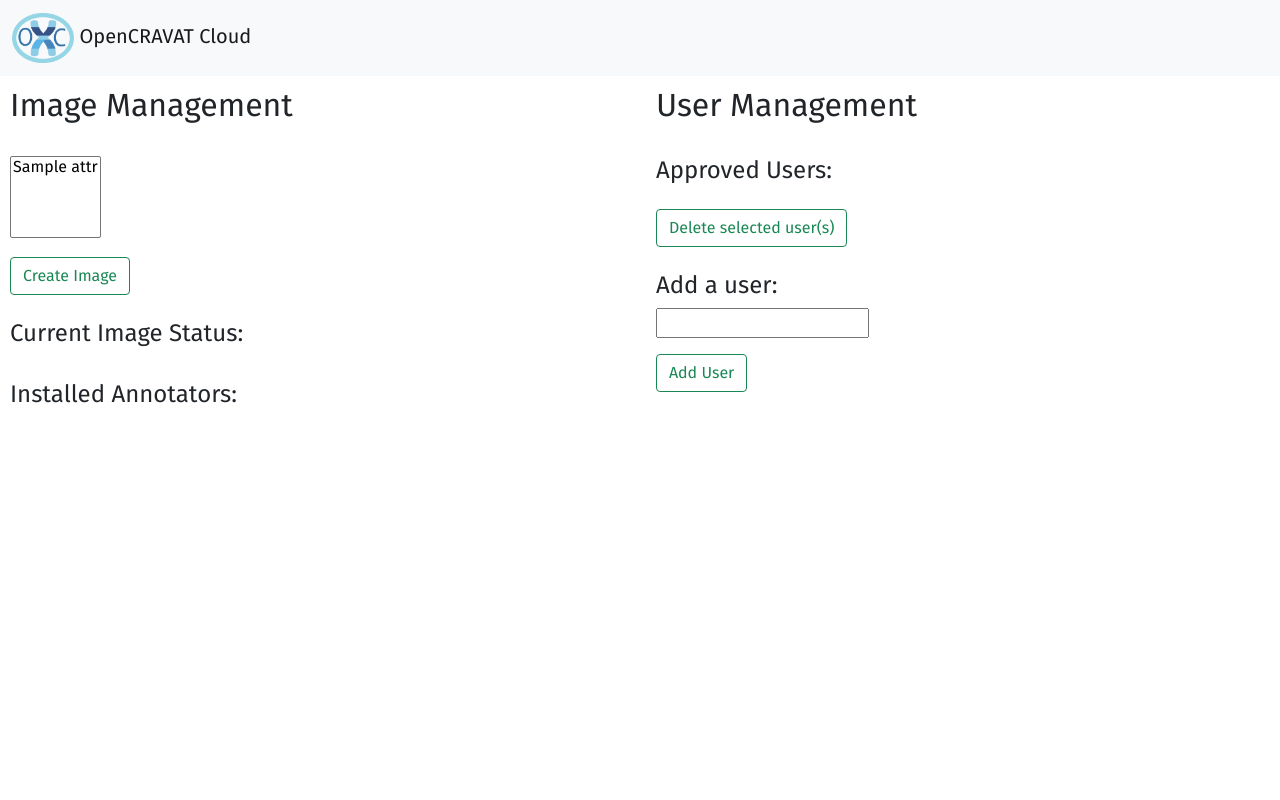
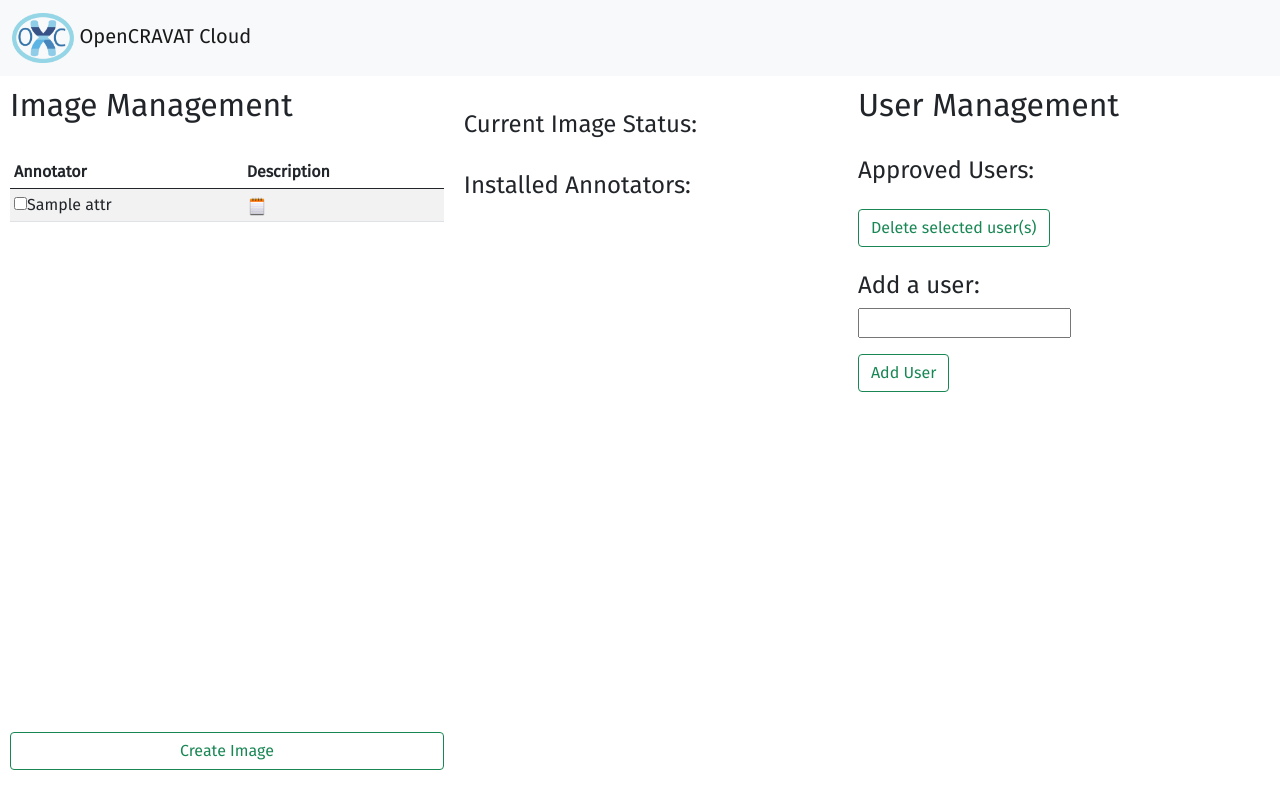
Before and after one commit to KarchinLab/open-cravat-cloudqueue, a Flask app: template app-engine/templates/admin.html in a window 1280 px wide. Run offline with Flask 2, Linux system fonts and the light colour scheme; the template is opened without the code that fills it: most values are stand-ins (such as "Sample title", 1, 10 or a date in 2020); some libraries are stand-ins or nearby versions.

Commit message:
View changes on admin page for descriptions

```diff
--- a/app-engine/static/admin.css
+++ b/app-engine/static/admin.css
@@ -8,9 +8,9 @@ body {
   display: grid;
   grid-gap: 10px;
   grid-template-areas:
-    'nav nav'
-    'image-div user-div';
-  grid-template-columns: auto auto;
+    'nav nav nav'
+    'image-div status-div user-div';
+  grid-template-columns: auto auto auto;
   grid-template-rows: auto 1fr;
   height: 100vh;
 }
@@ -24,7 +24,19 @@ body {
   padding-left: 10px;
 }
 
+#status-div {
+  grid-area: status-div;
+  padding-left: 10px;
+}
 #user-div {
   grid-area: user-div;
   padding-right: 10px;
 }
+#anno-info {
+  display: flex;
+  flex-direction: column;
+}
+#tablewrap {
+  height: 70vh;
+  overflow-y: scroll;
+}
--- a/app-engine/static/admin.js
+++ b/app-engine/static/admin.js
@@ -87,9 +87,22 @@ function loadApprovedUsers () {
 }
 
 
-$(()=>{
-  $("#createimage").click(()=>{
-    var msoutput = ($("#annotatms").val());
+//$(()=>{
+//  $("#createimage").click(()=>{
+//    var msoutput = [];
+//    $('[name="annotator"]:checked').each(function(checkbox) {msoutput.push(checkbox);});
+//    fetch('/show_selected', {
+//        method: 'POST',
+//        headers: {'Content-Type': 'application/json'},
+//        body: JSON.stringify({msoutput}),
+//   })
+//      .catch((error) => {console.error('Error:', error);
+//    });
+//    //$('#annotatms').val('');
+//  });
+//});
+function createImage() {
+    var msoutput = $('input[type="checkbox"][name="annotator"]:checked').map(function() { return this.value; }).get();
     fetch('/show_selected', {
         method: 'POST',
         headers: {'Content-Type': 'application/json'},
@@ -97,9 +110,8 @@ $(()=>{
     })
       .catch((error) => {console.error('Error:', error);
     });
-    $('#annotatms').val('');
-  });
-});
+    //$('#annotatms').val('');
+  }
 
 function addNewUser() {
   var newUser = document.getElementById("newUser").value;
--- a/app-engine/templates/admin.html
+++ b/app-engine/templates/admin.html
@@ -12,16 +12,33 @@
       <h2>Image Management</h2>
       <br>
       <div id="anno-info">
-        <form method="POST" action="SECONDHOLDER">
           {% if annolist %}
-            <select name="annotatms[]" id="annotatms" class="annotatms" multiple="multiple">
-              {% for attr in annolist %}
-                <option value={{attr}}>{{attr}}</option>
-              {% endfor %}
-            </select>
+	  <!--  <fieldset name="annotatms[]" id="annotatms" class="annotatms"> -->
+	    <div id="tablewrap">
+              <table name="annotatms[]" id="annotatms" class="table table-striped table-sm">
+                <thead class="thead-dark">
+		  <tr>
+		    <th>Annotator</th>
+		    <th>Description</th>
+		  </tr>
+	        </thead>
+	        <tbody>
+	        {% for attr in annolist %}
+	          <tr>
+                    <td>
+	              <input type="checkbox" name="annotator" value={{attr}}>{{attr}}<br>
+		    </td>
+		    <td>
+	              <img src="static/img/notepad.png" width=20px height=20px>
+		    </td>
+		  </tr>
+                {% endfor %}
+	        </tbody>
+	      </table>
+	    </div>
+	  <!-- </fieldset> -->
           {% endif %}
-        </form>
-        <button id="createimage" class="btn btn-outline-success mt-3" data-bs-toggle="modal" data-bs-target="#imageModal">Create Image</button>
+        <button onclick="createImage()" id="createimage" class="btn btn-outline-success mt-3" data-bs-toggle="modal" data-bs-target="#imageModal">Create Image</button>
         <div class="modal fade" id="imageModal" tabindex="-1" aria-labelledby="imageModalLabel" aria-hidden="true">
           <div class="modal-dialog">
             <div class="modal-content">
@@ -39,6 +56,8 @@
           </div>
         </div>
       </div>
+    </div>
+    <div id ="status-div">
       <br>
       <h4>Current Image Status:</h4>
       <div id="imageStatus"></div>
```
Also changed, not shown: app-engine/static/img/notepad.png (added).
